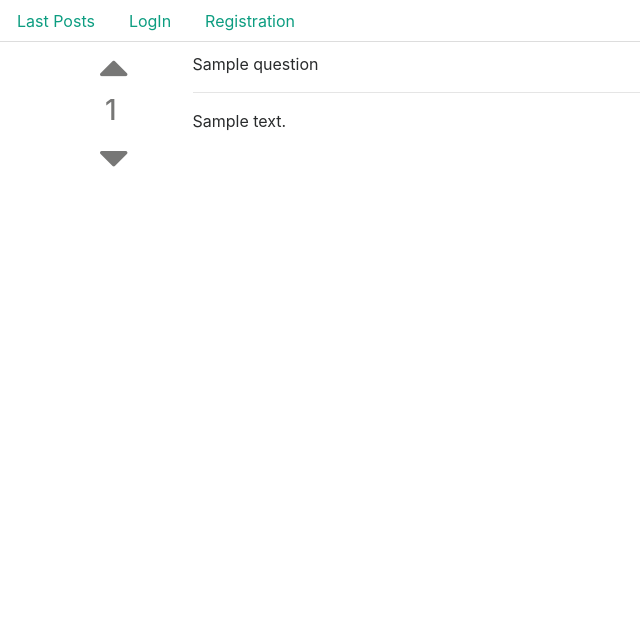
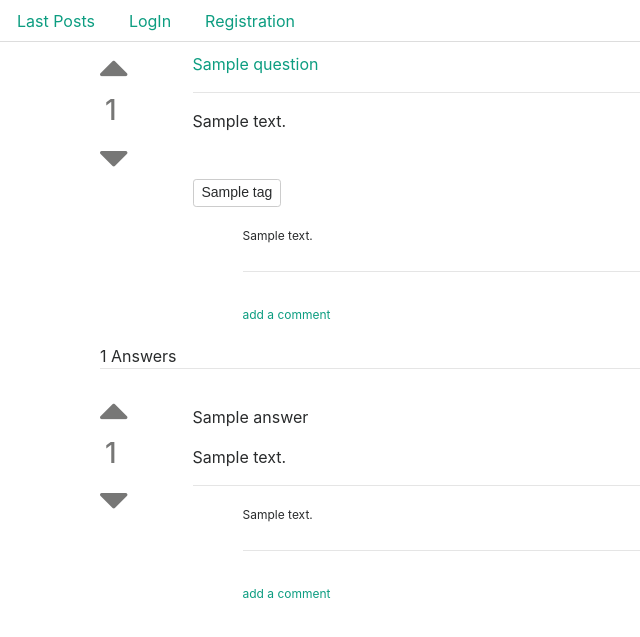
Before and after one commit to skripka696/stackoverflow-dj, a Django app: page /questions/1/ in a window 1280 px wide. Shown: the top 637 px of the page, without its empty margins (0-640 px from the left). Run offline with Django 3.2, Linux system fonts and the light colour scheme; tables that the repository leaves empty hold one stand-in row (values such as "Sample post"); some libraries are stand-ins or nearby versions.

Commit message:
add property, add styles fo templates

```diff
--- a/stack/question/models.py
+++ b/stack/question/models.py
@@ -38,6 +38,15 @@ class Question(models.Model):
     def __str__(self):
         return '{}, {}'.format(self.user, self.title)
 
+    @property
+    def get_answers(self):
+        answers = Answer.objects.filter(id=id)
+        return answers
+
+    @property
+    def count_answers(self):
+        return self.answers.all().count()
+
 
 class Answer(models.Model):
     user = models.ForeignKey(settings.AUTH_USER_MODEL)
--- a/stack/question/views.py
+++ b/stack/question/views.py
@@ -1,7 +1,7 @@
 from django.shortcuts import render
 from django.views.generic.list import ListView
 from django.views.generic.detail import DetailView
-from question.models import Question
+from question.models import Question, Comment
 from django.db.models import Count
 
 
--- a/stack/static/style.css
+++ b/stack/static/style.css
@@ -38,3 +38,35 @@ a {
     margin-top: 5px;
     border-top: 1px solid rgba(0,0,0,0.1);
 }
+.question-title{
+    color: #0c9d80;
+}
+
+.question-content{
+    min-height: 50px;
+    margin-bottom: 20px;
+}
+.comment-content{
+    margin-top: 20px;
+    margin-left: 50px;
+    font-size: 12px;
+    /*border-top: 1px solid rgba(0,0,0,0.1);*/
+}
+.data-comment{
+    min-height: 45px;
+    border-bottom: 1px solid rgba(0,0,0,0.1);
+}
+.add_comment{
+    margin-top: 10px;
+    margin-bottom: 20px;
+}
+
+.answer_subheader{
+    margin-top: 20px;
+    border-bottom: 1px solid rgba(0,0,0,0.1);
+}
+
+.answer-content{
+    margin-top: 20px;
+    border-bottom: 1px solid rgba(0,0,0,0.1);
+}
--- a/stack/templates/question_detail.html
+++ b/stack/templates/question_detail.html
@@ -23,7 +23,52 @@
             <div class="question-content">
                 {{question.content}}
             </div>
+            <div class="tag-content">
+                {% for tag in question.tag.all%}
+                    <button type="button" class="btn btn-secondary btn-sm">{{tag}}</button>
+                {% endfor %}
+            </div>
+
+            <div class="comment-content">
+                {% for comment in question.comment.all%}
+                    {% if comment%}
+                        <p class="data-comment">{{comment.description}}</p>
+
+                    {% endif %}
+                {% endfor %}
+                <br>
+                <a class="add_comment" href="#">add a comment</a>
+            </div>
         </div>
     </div>
+    <p class="answer_subheader">{{question.count_answers}} Answers</p>
+
+        {% for answer in question.answers.all%}
+            <div class="row">
+                <div class="col-1">
+                    <i class="color-style fa fa-caret-up fa-3x" aria-hidden="true"></i>
+                    <h3 class="color-style question-vote">{{answer.vote}}</h3>
+                    <i class=" color-style fa fa-caret-down fa-3x" aria-hidden="true"></i>
+                </div>
+                <div class="col-11">
+                    <div class="answer-content">
+                        <p class="answer_title">{{answer.title}}</p>
+                        <p class="answer_text"> {{answer.content}}</p>
+                    </div>
+                    <div class="comment-content">
+                    {% for comment in answer.comment.all%}
+                        {% if comment%}
+                            <p class="data-comment">{{comment.description}}</p>
+
+                        {% endif %}
+                    {% endfor %}
+                    <br>
+                    <a class="add_comment" href="#">add a comment</a>
+                    </div>
+
+                </div>
+            </div>
+        {% endfor %}
+
 
 {% endblock %}
```
